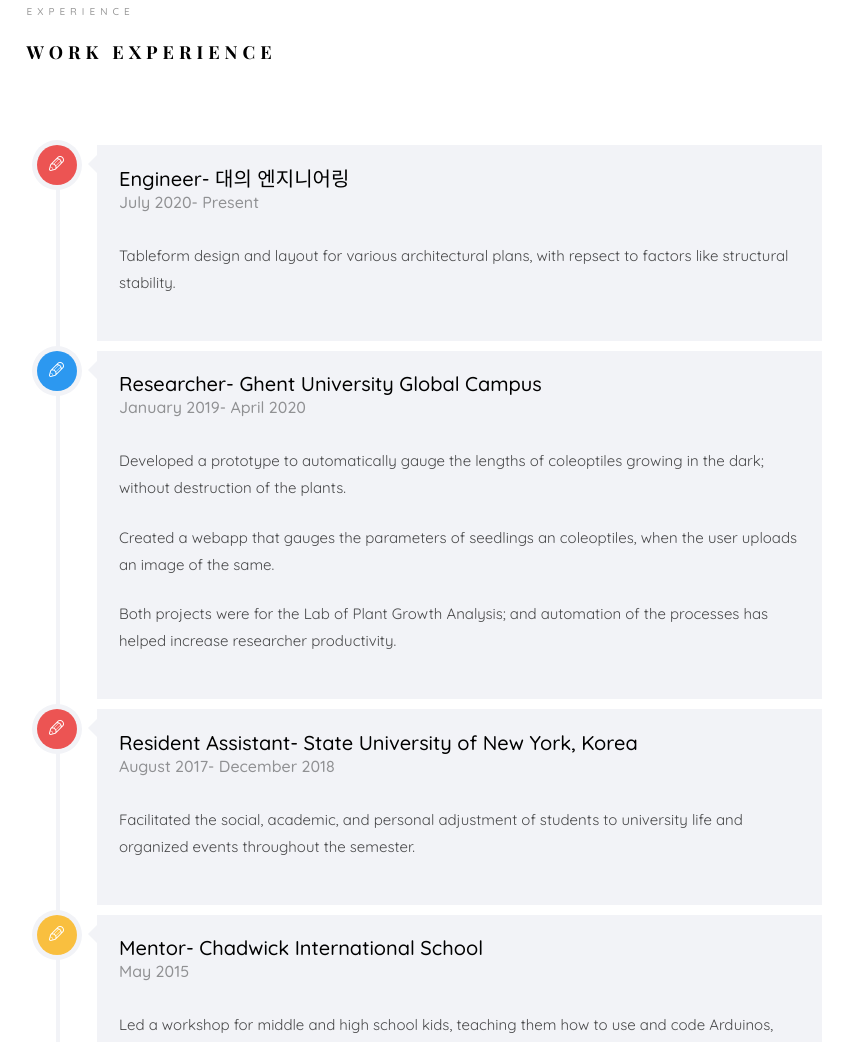
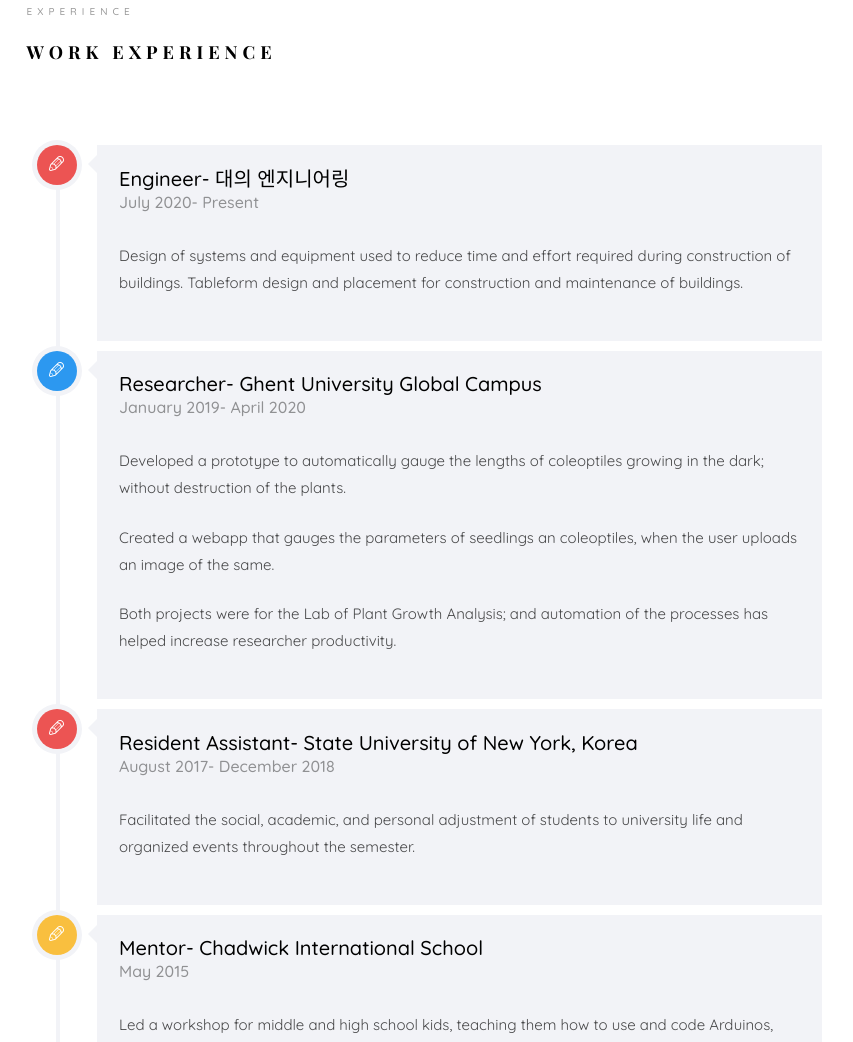
Before and after one commit to smudje/smudje.github.io, a plain HTML site: page index.html in a window 1280 px wide. Shown: the part 1007-2049 px from the top of the page, without its empty margins (366-1219 px from the left). Drawn offline with nearby package versions, Linux system fonts and the light colour scheme; files whose address does not match are found by name; a web font is replaced by a local one.

Commit message:
Add files via upload

```diff
--- a/index.html
+++ b/index.html
@@ -130,7 +130,9 @@
 					               </div>
 					               <div class="timeline-label">
 					               	<h2>Engineer-  대의 엔지니어링 <br> <span>July 2020- Present</span></h2>
-					                  <p>Tableform design and layout for various architectural plans, with repsect to factors like structural stability. </p>
+					                  <p>Design of systems and equipment used to reduce time and effort required during construction of buildings.
+										Tableform design and placement for construction and maintenance of buildings.
+										 </p>
 					               </div>
 					            </div>
 							 </article>
```
